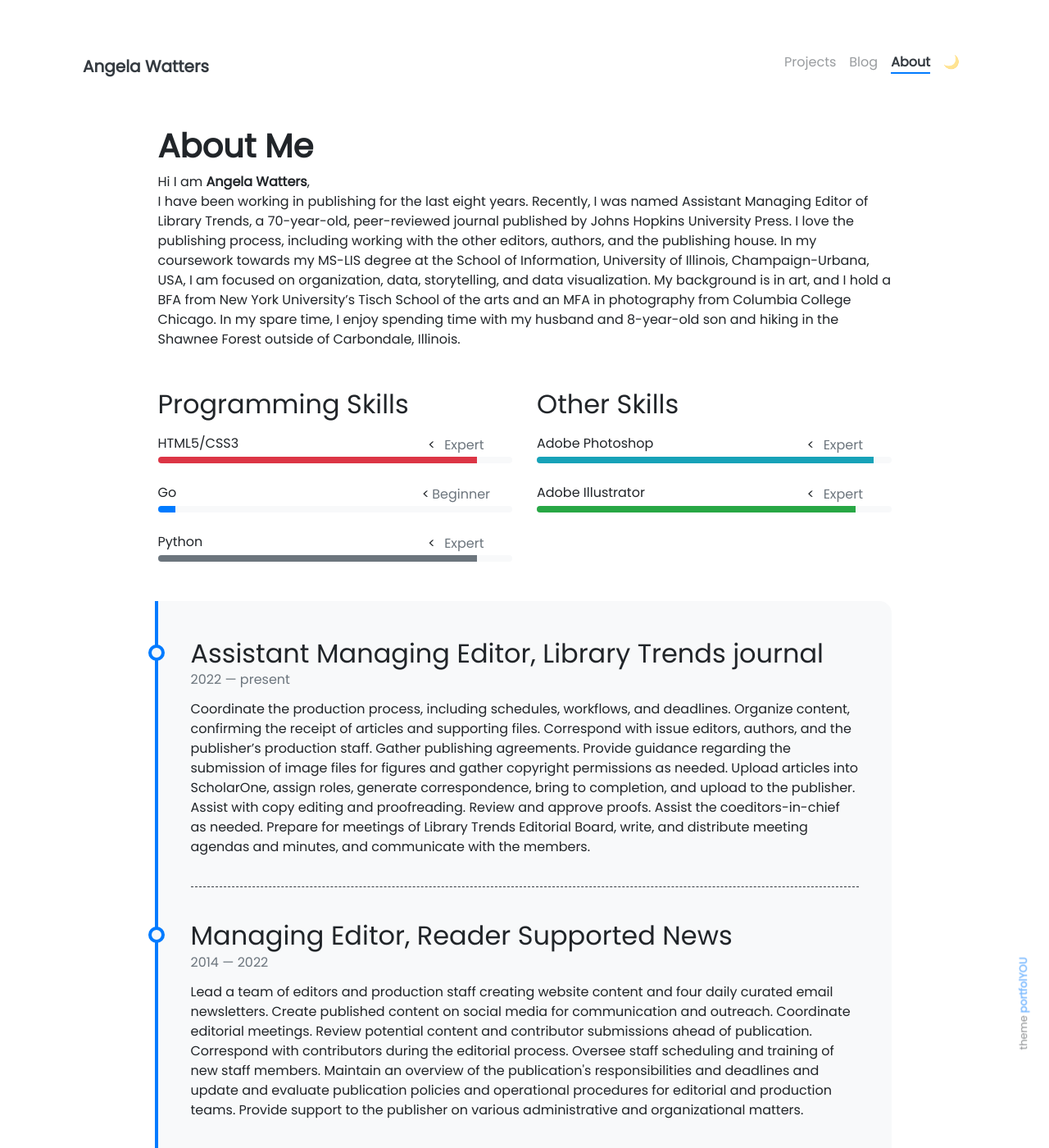
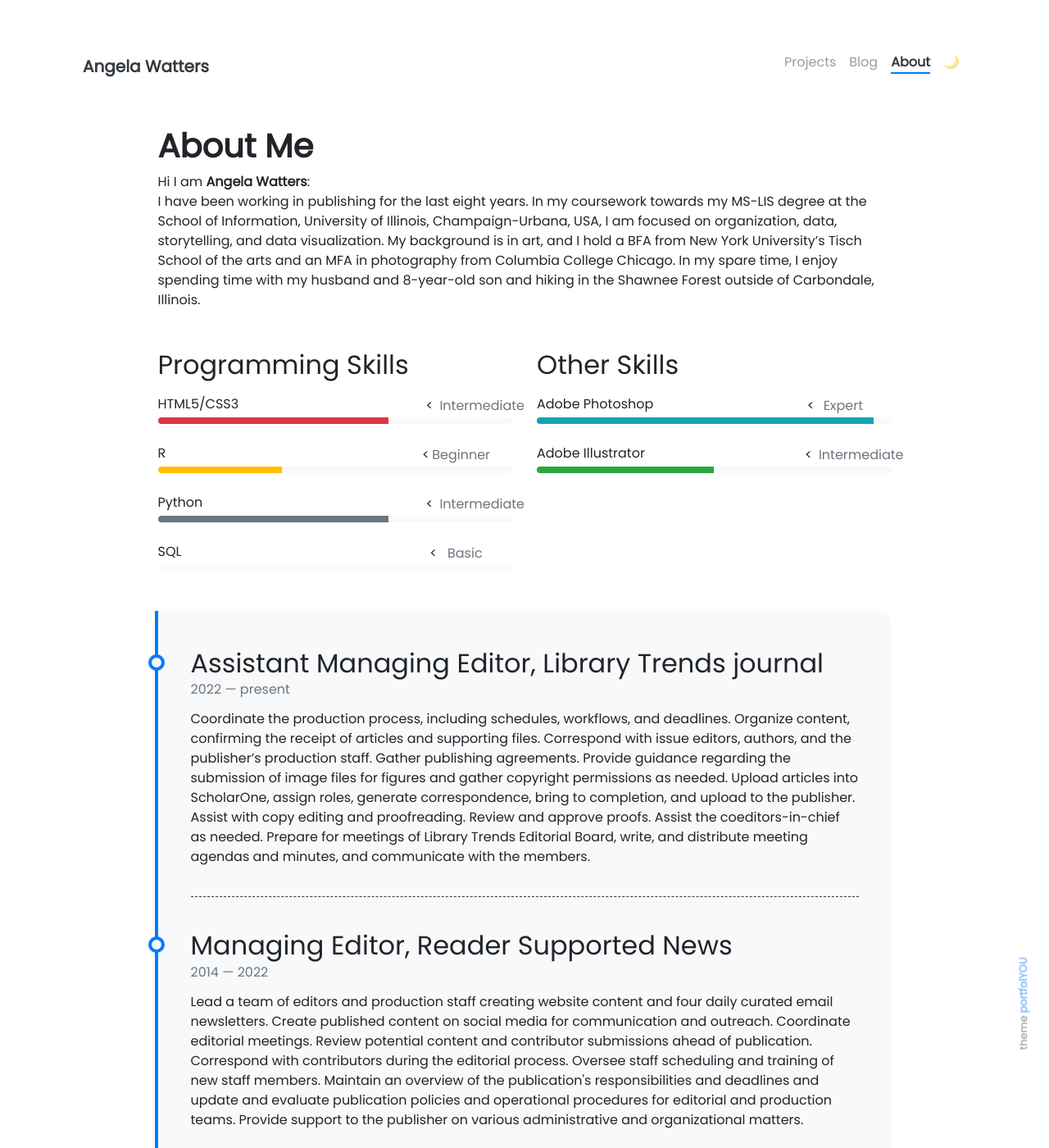
Before and after one commit to angwatters/angwatters.github.io, a Jekyll site: the page built from pages/about.md, in a window 1280 px wide and 1400 px high. Shown: the whole window at 82% size. Built offline with Jekyll 4.4.1, drawn with Linux system fonts in a browser that asks for light colours; nearby versions of some CDN libraries; some of the changed text lies outside the part shown.

Commit message:
YOUR MESSAGE HERE

```diff
--- a/_data/other-skills.yml
+++ b/_data/other-skills.yml
@@ -4,6 +4,6 @@
   color: info
 
 - name: Adobe Illustrator
-  percentage: 90
-  level: Expert
+  percentage: 50
+  level: Intermediate
   color: success
--- a/_data/programming-skills.yml
+++ b/_data/programming-skills.yml
@@ -1,14 +1,19 @@
 - name: HTML5/CSS3
-  percentage: 90
-  level: Expert
+  percentage: 65
+  level: Intermediate
   color: danger
 
-- name: Go
-  percentage: 5
+- name: R
+  percentage: 35
   level: Beginner
-  color:
+  color: warning
 
 - name: Python
-  percentage: 90
-  level: Expert
+  percentage: 65
+  level: Intermediate
   color: secondary
+
+- name: SQL
+  percentage: 15
+  level: Basic
+  color: light
--- a/_data/timeline.yml
+++ b/_data/timeline.yml
@@ -6,12 +6,12 @@
 - title: Managing Editor, Reader Supported News
   from: 2014
   to: 2022
-  description: Lead a team of editors and production staff creating website content and four daily curated email newsletters. Create published content on social media for communication and outreach. Coordinate editorial meetings. Review potential content and contributor submissions ahead of publication. Correspond with contributors during the editorial process. Oversee staff scheduling and training of new staff members. Maintain an overview of the publication's responsibilities and deadlines and update and evaluate publication policies and operational procedures for editorial and production teams. Provide support to the publisher on various administrative and organizational matters.
+  description:  Lead a team of editors and production staff creating website content and four daily curated email newsletters. Create published content on social media for communication and outreach. Coordinate editorial meetings. Review potential content and contributor submissions ahead of publication. Correspond with contributors during the editorial process. Oversee staff scheduling and training of new staff members. Maintain an overview of the publication's responsibilities and deadlines and update and evaluate publication policies and operational procedures for editorial and production teams. Provide support to the publisher on various administrative and organizational matters.
 
-- title: Fine Arts Teacher and Grant Coordinator, Meridian CUD 101
+- title: Fine Arts Teacher and Grant Coordinator, Meridian CUSD 101
   from: 2011
   to: 2013
-  description: Created, planned, and taught fine arts curriculum for grades K-5. Designed and implemented a series of fine arts professional development workshops for classroom teachers. Ran artist-in-residence program (hiring, scheduling, curriculum, and supervision). Organized field trips and in-school performances Authored newspaper articles and press releases for local papers. Authored continuing grants, final reports, and amendments.
+  description: Created, planned, and taught fine arts curriculum for grades K-5. Designed and implemented a series of fine arts professional development workshops for       classroom teachers. Ran artist-in-residence program (hiring, scheduling, curriculum, and supervision). Organized field trips and in-school performances. Authored newspaper articles and press releases for local papers. Authored continuing grants, final reports, and amendments.
 
 
 - title: Elected Public School Board Member, Carbondale Elementary School District
--- a/pages/about.md
+++ b/pages/about.md
@@ -7,8 +7,8 @@
 
 # **About Me**
 
-Hi I am **{{ site.author.name }}**,<br>
-I have been working in publishing for the last eight years. Recently, I was named Assistant Managing Editor of Library Trends, a 70-year-old, peer-reviewed journal published by Johns Hopkins University Press. I love the publishing process, including working with the other editors, authors, and the publishing house. In my coursework towards my MS-LIS degree at the School of Information, University of Illinois, Champaign-Urbana, USA, I am focused on organization, data, storytelling, and data visualization. My background is in art, and I hold a BFA from New York University’s Tisch School of the arts and an MFA in photography from Columbia College Chicago. In my spare time, I enjoy spending time with my husband and 8-year-old son and hiking in the Shawnee Forest outside of Carbondale, Illinois.
+Hi I am **{{ site.author.name }}**:<br>
+I have been working in publishing for the last eight years. In my coursework towards my MS-LIS degree at the School of Information, University of Illinois, Champaign-Urbana, USA, I am focused on organization, data, storytelling, and data visualization. My background is in art, and I hold a BFA from New York University’s Tisch School of the arts and an MFA in photography from Columbia College Chicago. In my spare time, I enjoy spending time with my husband and 8-year-old son and hiking in the Shawnee Forest outside of Carbondale, Illinois.
 
 <div class="row">
 {% include about/skills.html title="Programming Skills" source=site.data.programming-skills %}
```
Also changed, not shown: 8 other files.
